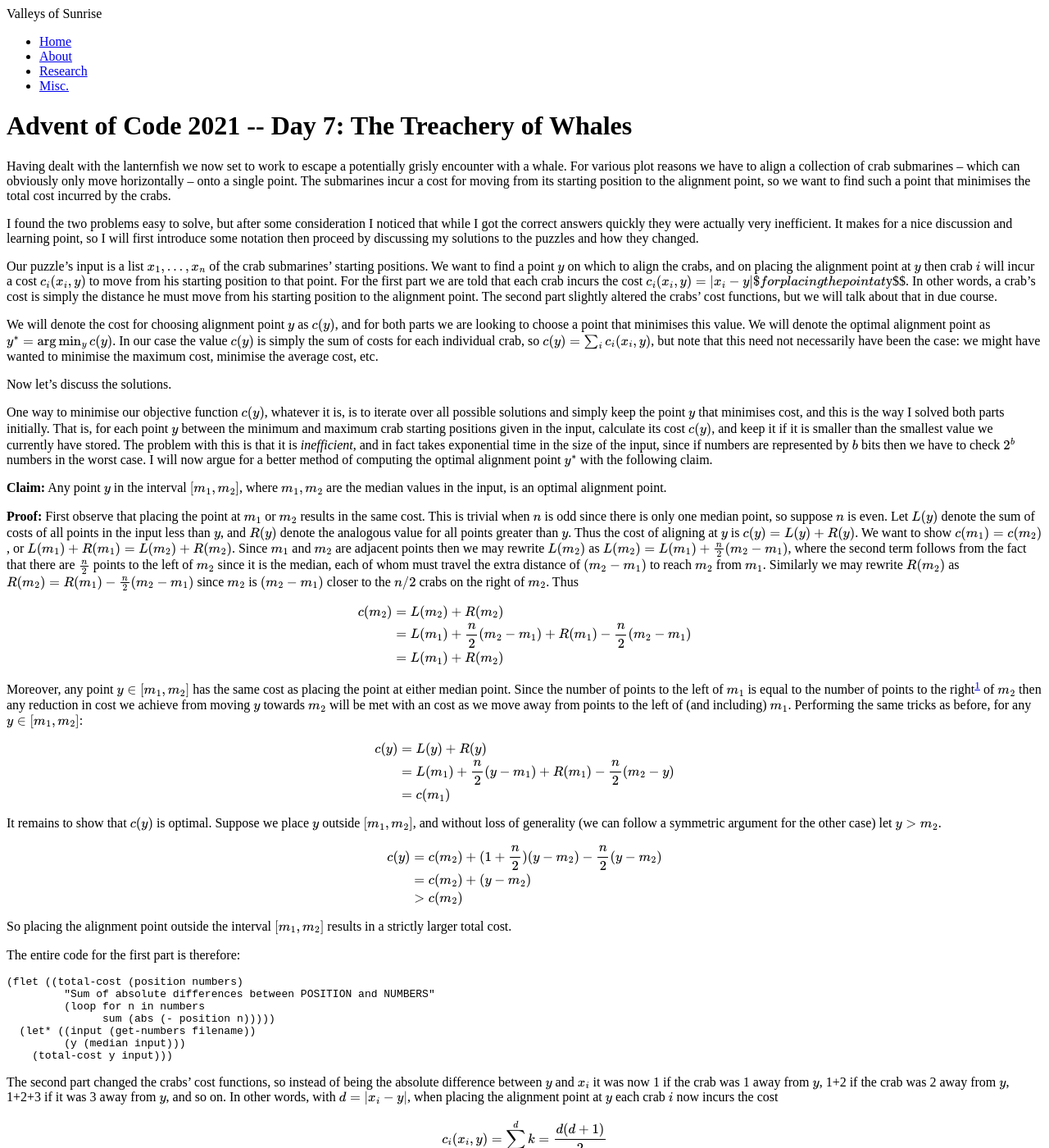
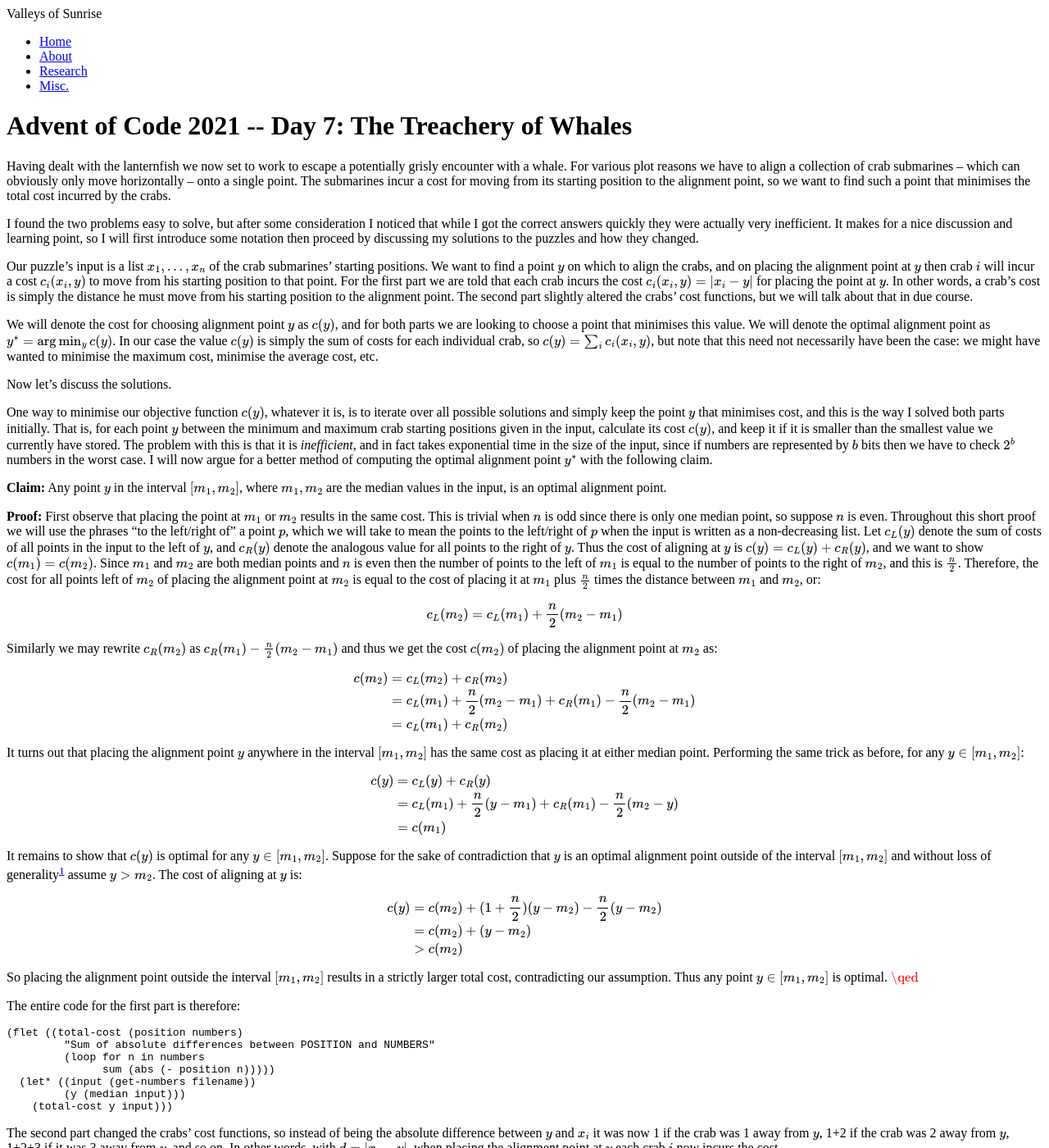
Before and after one commit to wombathead/wombathead.github.io, a Jekyll site: the page built from _posts/2021-12-07-advent-of-code-day-7.md, in a window 1280 px wide and 1400 px high. Shown: the whole window at 82% size. Built offline with Jekyll 4.4.1, drawn with Linux system fonts in a browser that asks for light colours; some of the changed text lies outside the part shown.

Commit message:
Edit day 7 writeup

````diff
--- a/_posts/2021-12-07-advent-of-code-day-7.md
+++ b/_posts/2021-12-07-advent-of-code-day-7.md
@@ -24,7 +24,7 @@
 starting positions. We want to find a point $$y$$ on which to align the crabs,
 and on placing the alignment point at $$y$$ then crab $$i$$ will incur a cost
 $$c_i(x_i,y)$$ to move from his starting position to that point. For the first
-part we are told that each crab incurs the cost $$c_i(x_i,y) = |x_i-y|$ for
+part we are told that each crab incurs the cost $$c_i(x_i,y) = |x_i-y|$$ for
 placing the point at $$y$$. In other words, a crab's cost is simply the
 distance he must move from his starting position to the alignment point. The
 second part slightly altered the crabs' cost functions, but we will talk about
@@ -56,60 +56,66 @@
 
 **Proof:** First observe that placing the point at $$m_1$$ or $$m_2$$ results
 in the same cost. This is trivial when $$n$$ is odd since there is only one
-median point, so suppose $$n$$ is even. Let $$L(y)$$ denote the sum of costs of
-all points in the input less than $$y$$, and $$R(y)$$ denote the analogous
-value for all points greater than $$y$$. Thus the cost of aligning at $$y$$ is
-$$c(y)=L(y)+R(y)$$. We want to show $$c(m_1)=c(m_2)$$, or
-$$L(m_1)+R(m_1)=L(m_2)+R(m_2)$$. Since $$m_1$$ and $$m_2$$ are adjacent
-points then we may rewrite $$L(m_2)$$ as
-$$L(m_2)=L(m_1)+\frac{n}{2}(m_2-m_1)$$, where the second term follows from the
-fact that there are $$\frac{n}{2}$$ points to the left of $$m_2$$ since it is
-the median, each of whom must travel the extra distance of $$(m_2-m_1)$$ to
-reach $$m_2$$ from $$m_1$$. Similarly we may rewrite $$R(m_2)$$ as
-$$R(m_2)=R(m_1)-\frac{n}{2}(m_2-m_1)$$ since $$m_2$$ is $$(m_2-m_1)$$ closer to
-the $$n/2$$ crabs on the right of $$m_2$$. Thus
+median point, so suppose $$n$$ is even. Throughout this short proof we will use
+the phrases "to the left/right of" a point $$p$$, which we will take to mean
+the points to the left/right of $$p$$ when the input is written as a
+non-decreasing list. Let $$c_L(y)$$ denote the sum of costs of all points in
+the input to the left of $$y$$, and $$c_R(y)$$ denote the analogous value for
+all points to the right of $$y$$. Thus the cost of aligning at $$y$$ is
+$$c(y)=c_L(y)+c_R(y)$$, and we want to show $$c(m_1)=c(m_2)$$. Since $$m_1$$
+and $$m_2$$ are both median points and $$n$$ is even then the number of points
+to the left of $$m_1$$ is equal to the number of points to the right of
+$$m_2$$, and this is $$\frac{n}{2}$$. Therefore, the cost for all points left
+of $$m_2$$ of placing the alignment point at $$m_2$$ is equal to the cost of
+placing it at $$m_1$$ plus $$\frac{n}{2}$$ times the distance between $$m_1$$
+and $$m_2$$, or:
+
+$$ c_L(m_2) = c_L(m_1) + \frac{n}{2}(m_2-m_1) $$
+
+Similarly we may rewrite $$c_R(m_2)$$ as $$c_R(m_1) - \frac{n}{2}(m_2-m_1)$$
+and thus we get the cost $$c(m_2)$$ of placing the alignment point at $$m_2$$
+as:
 
 $$
 \begin{align}
-c(m_2) & = L(m_2) + R(m_2) \\
-& = L(m_1) + \frac{n}{2}(m_2-m_1) + R(m_1) - \frac{n}{2}(m_2-m_1) \\
-& = L(m_1) + R(m_2)
+c(m_2) & = c_L(m_2) + c_R(m_2) \\
+& = c_L(m_1) + \frac{n}{2}(m_2-m_1) + c_R(m_1) - \frac{n}{2}(m_2-m_1) \\
+& = c_L(m_1) + c_R(m_2)
 \end{align}
 $$
 
-Moreover, any point $$y \in [m_1,m_2]$$ has the same cost as placing the point
-at either median point. Since the number of points to the left of $$m_1$$ is
-equal to the number of points to the right[^1] of $$m_2$$ then any reduction in
-cost we achieve from moving $$y$$ towards $$m_2$$ will be met with an cost as
-we move away from points to the left of (and including) $$m_1$$. Performing the
-same tricks as before, for any $$y \in [m_1,m_2]$$:
+It turns out that placing the alignment point $$y$$ anywhere in the interval
+$$[m_1,m_2]$$ has the same cost as placing it at either median point.
+Performing the same trick as before, for any $$y \in [m_1,m_2]$$:
 
 $$
 \begin{align}
-c(y) & = L(y) + R(y) \\
-& = L(m_1) + \frac{n}{2}(y-m_1) + R(m_1) - \frac{n}{2}(m_2-y) \\
+c(y) & = c_L(y) + c_R(y) \\
+& = c_L(m_1) + \frac{n}{2}(y-m_1) + c_R(m_1) - \frac{n}{2}(m_2-y) \\
 & = c(m_1)
 \end{align}
 $$
 
-It remains to show that $$c(y)$$ is optimal. Suppose we place $$y$$ outside
-$$[m_1,m_2]$$, and without loss of generality (we can follow a symmetric
-argument for the other case) let $$y > m_2$$.
+It remains to show that $$c(y)$$ is optimal for any $$y \in [m_1,m_2]$$.
+Suppose for the sake of contradiction that $$y$$ is an optimal alignment point
+outside of the interval $$[m_1,m_2]$$ and without loss of generality[^1] assume
+$$y > m_2$$. The cost of aligning at $$y$$ is:
 
 $$
 \begin{align}
-c(y) & = c(m_2)+(1+\frac{n}{2})(y-m_2)-\frac{n}{2}(y-m_2) \\
+c(y) & = c(m_2) + (1 + \frac{n}{2})(y-m_2) - \frac{n}{2}(y-m_2) \\
 & = c(m_2)+(y-m_2) \\
 & > c(m_2)
 \end{align}
 $$
 
 So placing the alignment point outside the interval $$[m_1,m_2]$$ results in a
-strictly larger total cost.
+strictly larger total cost, contradicting our assumption. Thus any point $$y
+\in [m_1,m_2]$$ is optimal. $$\qed$$
 
 The entire code for the first part is therefore:
 
-```lisp
+```
 (flet ((total-cost (position numbers)
          "Sum of absolute differences between POSITION and NUMBERS"
          (loop for n in numbers
@@ -152,5 +158,4 @@
 optimal in the first part; now it remains to improve the efficiency of my
 solution for the second part.
 
-[^1]: If we write out the starting positions as a list as opposed to thinking
-  about them on a number line.
+[^1]: We can follow symmetric reasoning to prove the claim when $$y < m_1$$.
````
